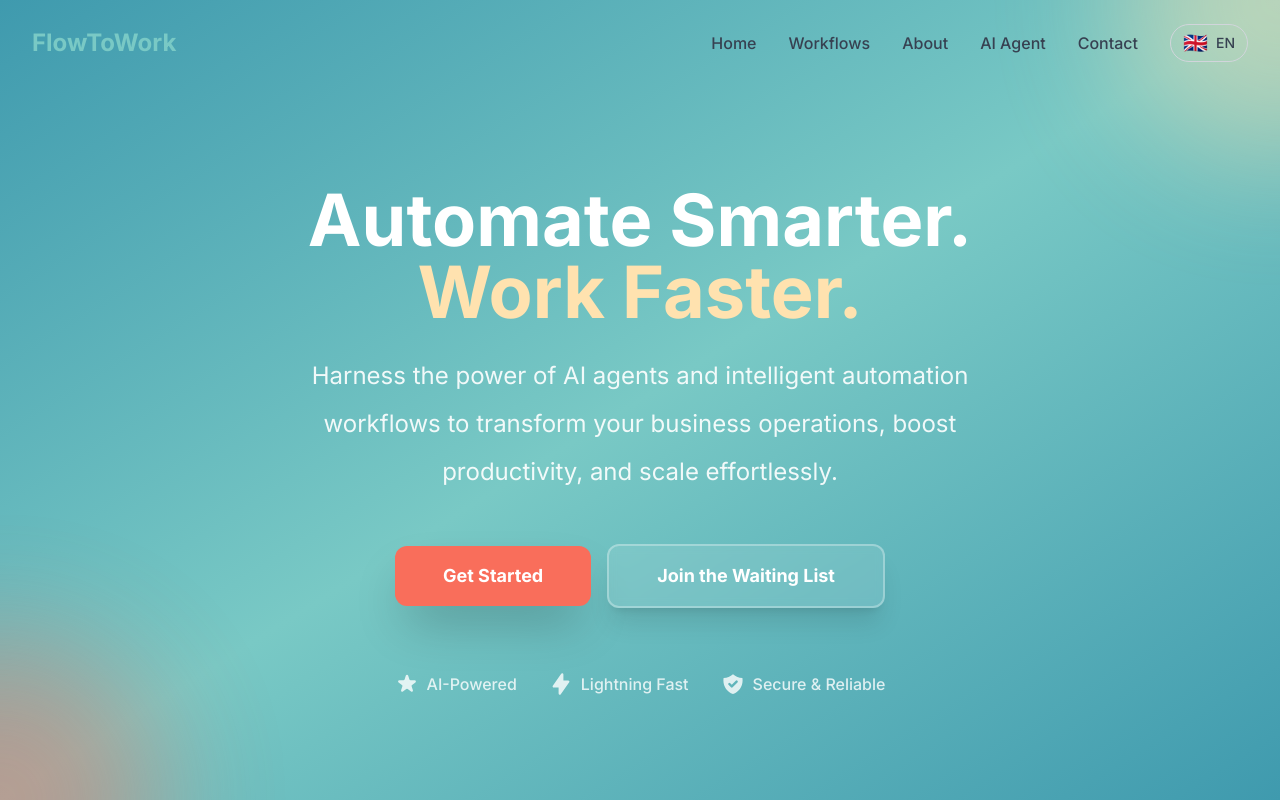
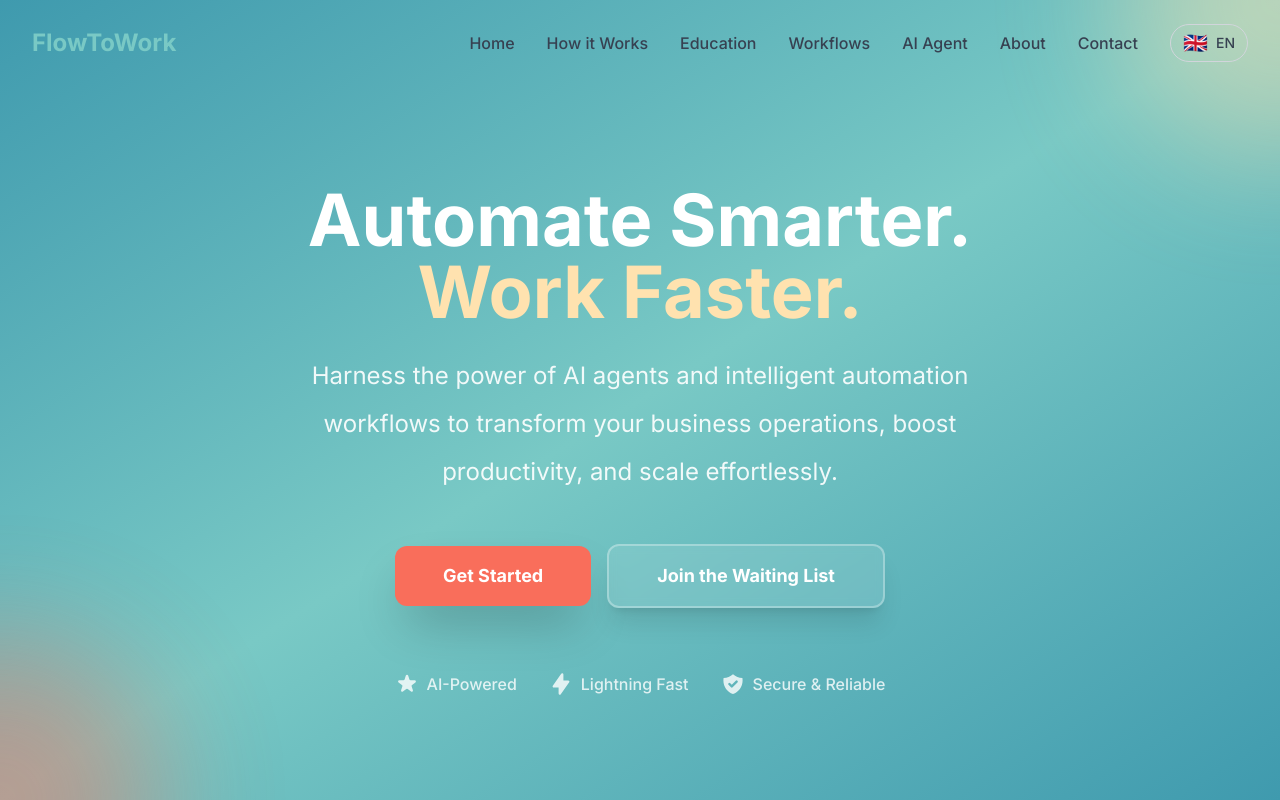
Before and after one commit to Raafat9966/automation-landing-page, a Next.js app: page / in a window 1280 px wide. Shown: the top 800 px of the page. Built offline with nearby package versions, Linux system fonts and the light colour scheme.

Commit message:
Update navbar translations and section identifiers for improved navigation

```diff
--- a/app/components/Navbar.tsx
+++ b/app/components/Navbar.tsx
@@ -3,7 +3,7 @@
 import { useState, useEffect, MouseEvent } from 'react'
 import { useLanguage } from '../../context/LanguageContext'
 
-type SectionId = 'home' | 'workflows' | 'about' | 'ai-demo' | 'contact'
+type SectionId = 'home' | 'how-it-works' | 'education' | 'ai-demo' | 'workflows' | 'about' | 'contact'
 
 export default function Navbar() {
   const [isScrolled, setIsScrolled] = useState<boolean>(false)
@@ -53,6 +53,20 @@ export default function Navbar() {
               {translations.nav.home}
             </button>
             <button
+              onClick={() => scrollToSection('how-it-works')}
+              className="text-gray-700 hover:text-primary transition-colors duration-300 font-medium"
+              aria-label={translations.nav.howItWorks}
+            >
+              {translations.nav.howItWorks}
+            </button>
+            <button
+              onClick={() => scrollToSection('education')}
+              className="text-gray-700 hover:text-primary transition-colors duration-300 font-medium"
+              aria-label={translations.nav.education}
+            >
+              {translations.nav.education}
+            </button>
+            <button
               onClick={() => scrollToSection('workflows')}
               className="text-gray-700 hover:text-primary transition-colors duration-300 font-medium"
               aria-label={translations.nav.workflows}
@@ -60,18 +74,18 @@ export default function Navbar() {
               {translations.nav.workflows}
             </button>
             <button
+              onClick={() => scrollToSection('ai-demo')}
+              className="text-gray-700 hover:text-primary transition-colors duration-300 font-medium"
+              aria-label={translations.nav.aiAgent}
+            >
+              {translations.nav.aiAgent}
+            </button>
+            <button
               onClick={() => scrollToSection('about')}
               className="text-gray-700 hover:text-primary transition-colors duration-300 font-medium"
               aria-label={translations.nav.about}
             >
               {translations.nav.about}
-            </button>
-            <button
-              onClick={() => scrollToSection('ai-demo')}
-              className="text-gray-700 hover:text-primary transition-colors duration-300 font-medium"
-              aria-label={translations.nav.aiAgent}
-            >
-              {translations.nav.aiAgent}
             </button>
             <button
               onClick={() => scrollToSection('contact')}
@@ -161,22 +175,34 @@ export default function Navbar() {
             {translations.nav.home}
           </button>
           <button
+            onClick={() => scrollToSection('how-it-works')}
+            className="block w-full text-left px-4 py-3 text-gray-700 hover:text-primary hover:bg-gray-50 rounded-lg transition-colors font-medium"
+          >
+            {translations.nav.howItWorks}
+          </button>
+          <button
+            onClick={() => scrollToSection('education')}
+            className="block w-full text-left px-4 py-3 text-gray-700 hover:text-primary hover:bg-gray-50 rounded-lg transition-colors font-medium"
+          >
+            {translations.nav.education}
+          </button>
+          <button
             onClick={() => scrollToSection('workflows')}
             className="block w-full text-left px-4 py-3 text-gray-700 hover:text-primary hover:bg-gray-50 rounded-lg transition-colors font-medium"
           >
             {translations.nav.workflows}
           </button>
           <button
+            onClick={() => scrollToSection('ai-demo')}
+            className="block w-full text-left px-4 py-3 text-gray-700 hover:text-primary hover:bg-gray-50 rounded-lg transition-colors font-medium"
+          >
+            {translations.nav.aiAgent}
+          </button>
+          <button
             onClick={() => scrollToSection('about')}
             className="block w-full text-left px-4 py-3 text-gray-700 hover:text-primary hover:bg-gray-50 rounded-lg transition-colors font-medium"
           >
             {translations.nav.about}
-          </button>
-          <button
-            onClick={() => scrollToSection('ai-demo')}
-            className="block w-full text-left px-4 py-3 text-gray-700 hover:text-primary hover:bg-gray-50 rounded-lg transition-colors font-medium"
-          >
-            {translations.nav.aiAgent}
           </button>
           <button
             onClick={() => scrollToSection('contact')}
--- a/translations/de.ts
+++ b/translations/de.ts
@@ -3,9 +3,11 @@ import type { Translations } from './types'
 export const de: Translations = {
   nav: {
     home: "Startseite",
+    howItWorks: "Funktionsweise",
+    education: "Bildung",
+    aiAgent: "KI-Agent",
     workflows: "Workflows",
     about: "Über uns",
-    aiAgent: "KI-Agent",
     contact: "Kontakt",
     getStarted: "Jetzt starten"
   },
--- a/translations/en.ts
+++ b/translations/en.ts
@@ -3,9 +3,11 @@ import type { Translations } from './types'
 export const en: Translations = {
   nav: {
     home: "Home",
+    howItWorks: "How it Works",
+    education: "Education",
+    aiAgent: "AI Agent",
     workflows: "Workflows",
     about: "About",
-    aiAgent: "AI Agent",
     contact: "Contact",
     getStarted: "Get Started"
   },
--- a/translations/types.ts
+++ b/translations/types.ts
@@ -1,9 +1,11 @@
 export interface Translations {
   nav: {
     home: string
+    howItWorks: string
+    education: string
+    aiAgent: string
     workflows: string
     about: string
-    aiAgent: string
     contact: string
     getStarted: string
   }
```
